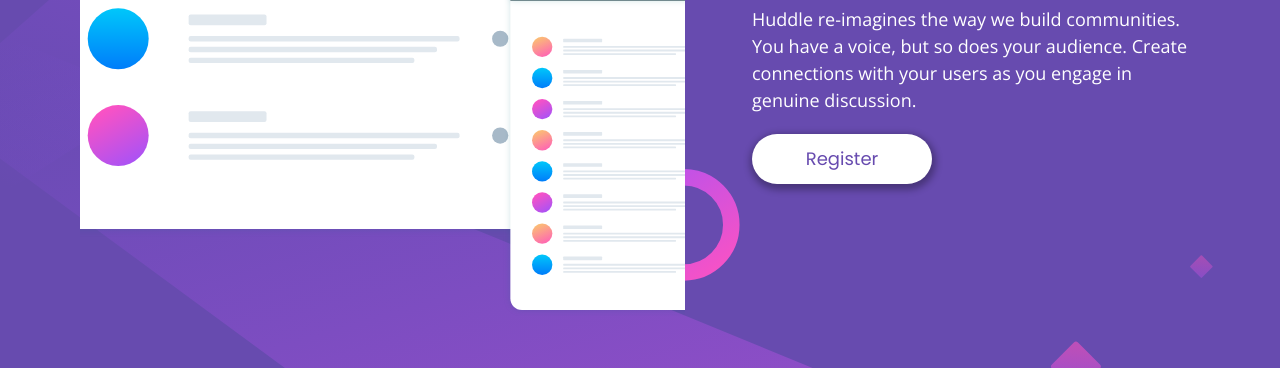
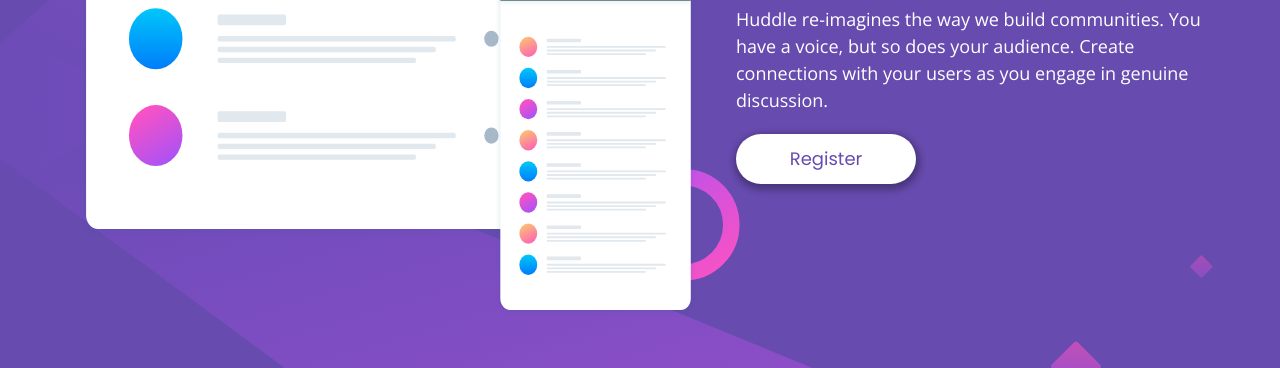
Before and after one commit to PeterCalcina/16-day-huddle-landing-page, a plain HTML site: page index.html in a window 1280 px wide. Shown: the part 334-702 px from the top of the page. Drawn offline with nearby package versions, Linux system fonts and the light colour scheme.

Commit message:
Actualizado el diseño de la cuadrícula y el ajuste de imágenes en CSS

```diff
--- a/css/styles.css
+++ b/css/styles.css
@@ -64,7 +64,8 @@
 
 .container {
   display: grid;
-  grid-template-columns: 60% 40%;
+  grid-template-columns: 55% 45%;
+  gap: 40px;
   width: 100%;
   height: calc(100% - 140px);
 }
@@ -75,9 +76,9 @@
 }
 
 .container .mockups img {
-  width: 90%;
+  width: 100%;
   height: 100%;
-  object-fit: cover;
+  object-fit: fill;
 }
 
 .container .introduction {
```
